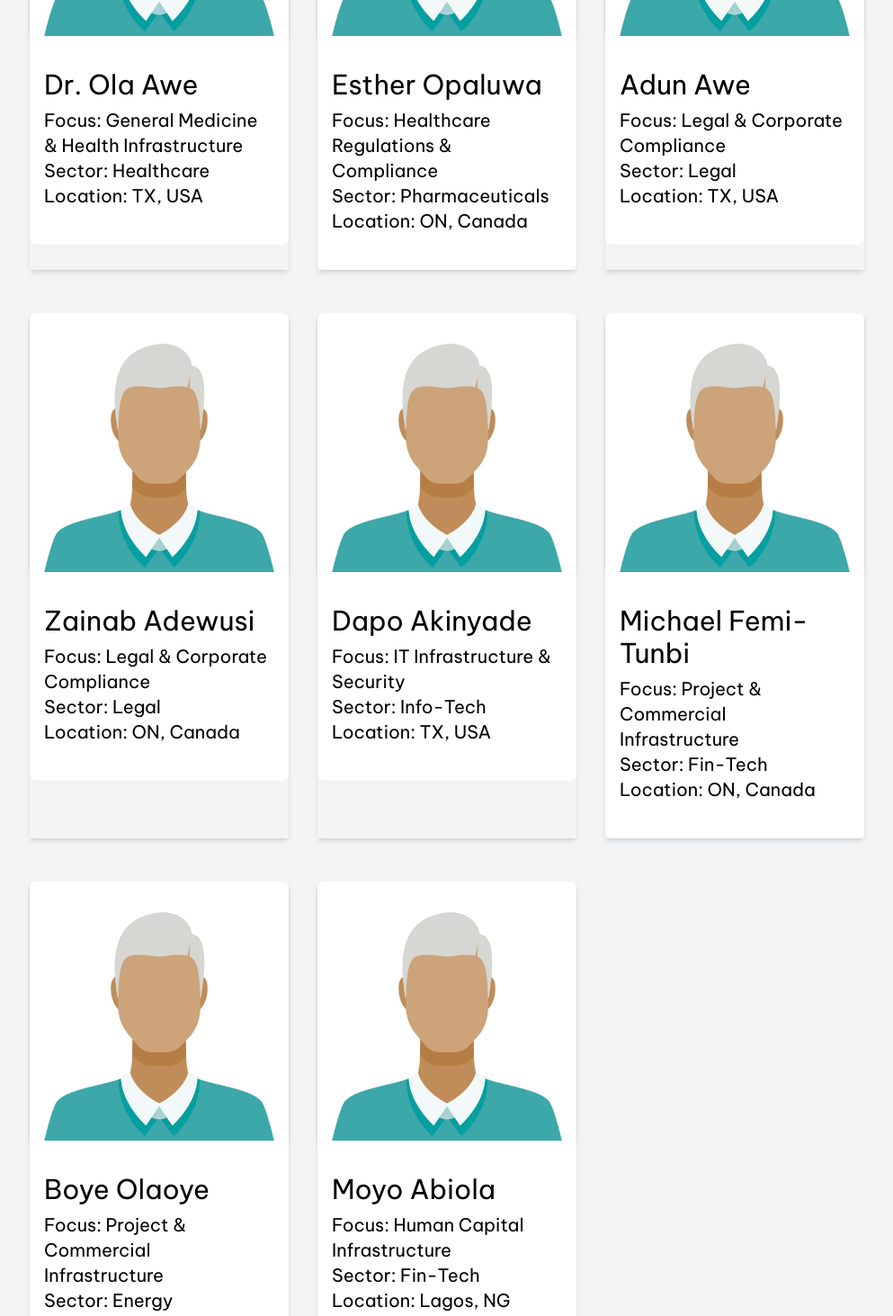
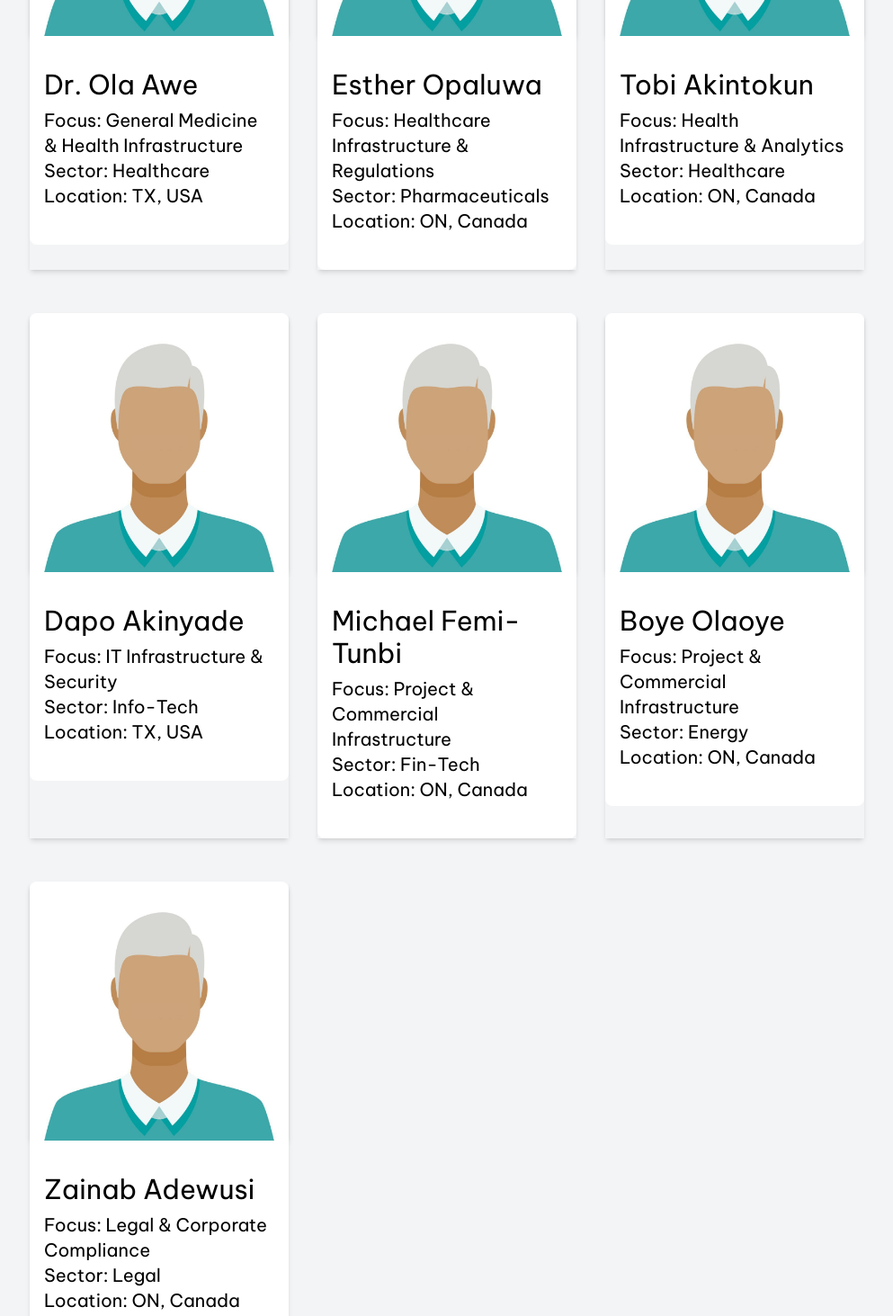
Before and after one commit to ihsidna/ihs-frontend, a React (Create React App) app: page /about in a window 1280 px wide. Shown: the part 2120-3583 px from the top of the page at 90% size, without its empty margins (143-1136 px from the left). Built offline with nearby package versions, Linux system fonts and the light colour scheme.

Commit message:
Second design review

```diff
--- a/src/components/app/Dashboard.jsx
+++ b/src/components/app/Dashboard.jsx
@@ -13,7 +13,7 @@ const Dashboard = () => {
 		<>
 			<div className="lg:p-20 md:p-10 p-3">
 				<div className="mb-5 mt-2">
-					<h2 className="md:text-4xl text-3xl mb-3">Hello John 👏🏼</h2>
+					<h2 className="md:text-4xl text-3xl mb-3">Hello John</h2>
 					<p className="text-slate-500 text-xl">Welcome to your dashboard</p>
 				</div>
 
@@ -21,11 +21,11 @@ const Dashboard = () => {
 
 				{/*User Cards*/}
 				<div className="grid md:grid-cols- grid-cols-2 md:gap-7 gap-3 my-10">
-					<div className="h-40 md:p-5 p-3 rounded-md bg-fuchsia-100 text-lg shadow-md">
+					<div className="h-40 md:p-5 p-3 rounded-md bg-ihs-blue-shade-50 text-lg shadow-md">
 						<p>Beneficiaries</p>
 						<p className="my-10"><span className="font-semibold md:text-3xl text-2xl pr-0.5 md:pr-2">0</span>Beneficiaries</p>
 					</div>
-					<div className="h-40 md:p-5 p-3 rounded-md bg-yellow-100 text-lg shadow-md">
+					<div className="h-40 md:p-5 p-3 rounded-md bg-ihs-green-shade-50 text-lg shadow-md">
 						<p>Appointments</p>
 						<p className="my-10"><span className="font-semibold md:text-3xl text-2xl pr-0.5 md:pr-2">0</span>Appointments</p>
 					</div>
@@ -36,20 +36,20 @@ const Dashboard = () => {
 				</div>
 
 				{/*Admin Cards*/}
-				<div className="grid md:grid-cols-3 grid-cols-2 md:gap-7 gap-3 my-10">
-					<div className="h-40 md:p-5 p-3 rounded-md bg-fuchsia-100 text-lg shadow-md">
-						<p>Users</p>
-						<p className="my-10"><span className="font-semibold md:text-3xl text-2xl pr-0.5 md:pr-2">0</span>Users</p>
-					</div>
-					<div className="h-40 md:p-5 p-3 rounded-md bg-yellow-100 text-lg shadow-md">
-						<p>Appointments</p>
-						<p className="my-10"><span className="font-semibold md:text-3xl text-2xl pr-0.5 md:pr-2">0</span>Appointments</p>
-					</div>
-					<div className="h-40 md:p-5 p-3 rounded-md bg-green-100 text-lg shadow-md">
-						<p>Health Workers</p>
-						<p className="my-10"><span className="font-semibold md:text-3xl text-2xl pr-0.5 md:pr-2">0</span>Health Workers</p>
-					</div>
-				</div>
+				{/*<div className="grid md:grid-cols-3 grid-cols-2 md:gap-7 gap-3 my-10">*/}
+				{/*	<div className="h-40 md:p-5 p-3 rounded-md bg-ihs-green-shade-50 text-lg shadow-md">*/}
+				{/*		<p>Users</p>*/}
+				{/*		<p className="my-10"><span className="font-semibold md:text-3xl text-2xl pr-0.5 md:pr-2">0</span>Users</p>*/}
+				{/*	</div>*/}
+				{/*	<div className="h-40 md:p-5 p-3 rounded-md bg-ihs-blue-shade-50 text-lg shadow-md">*/}
+				{/*		<p>Appointments</p>*/}
+				{/*		<p className="my-10"><span className="font-semibold md:text-3xl text-2xl pr-0.5 md:pr-2">0</span>Appointments</p>*/}
+				{/*	</div>*/}
+				{/*	<div className="h-40 md:p-5 p-3 rounded-md bg-ihs-green-shade-50 text-lg shadow-md">*/}
+				{/*		<p>Health Workers</p>*/}
+				{/*		<p className="my-10"><span className="font-semibold md:text-3xl text-2xl pr-0.5 md:pr-2">0</span>Health Workers</p>*/}
+				{/*	</div>*/}
+				{/*</div>*/}
 
 				{/*Beneficiaries Section*/}
 				<div className="flex justify-between items-center mt-20">
--- a/src/components/website/about/People.jsx
+++ b/src/components/website/about/People.jsx
@@ -34,7 +34,7 @@ const People = () => {
 									<div className="bg-white md:py-10 py-8 -mt-1 rounded-b-lg">
 										<div className="flex flex-col mx-4">
 											<p className="font-normal text-3xl md:text-3xl pb-2">Esther Opaluwa</p>
-											<p className="font-light text-xl md:text-xl"><span className="font-normal">Focus: </span>Healthcare Regulations & Compliance</p>
+											<p className="font-light text-xl md:text-xl"><span className="font-normal">Focus: </span>Healthcare Infrastructure & Regulations</p>
 											<p className="font-light text-xl md:text-xl"><span className="font-normal">Sector: </span> Pharmaceuticals</p>
 											<p className="font-light text-xl md:text-xl"><span className="font-normal">Location: </span> ON, Canada</p>
 										</div>
@@ -46,22 +46,9 @@ const People = () => {
 									</div>
 									<div className="bg-white md:py-10 py-8 -mt-1 rounded-b-lg">
 										<div className="flex flex-col mx-4">
-											<p className="font-normal text-3xl md:text-3xl pb-2">Adun Awe</p>
-											<p className="font-light text-xl md:text-xl"><span className="font-normal">Focus: </span>Legal & Corporate Compliance</p>
-											<p className="font-light text-xl md:text-xl"><span className="font-normal">Sector: </span> Legal</p>
-											<p className="font-light text-xl md:text-xl"><span className="font-normal">Location: </span> TX, USA</p>
-										</div>
-									</div>
-								</div>
-								<div className="shadow-md md:mx-4 my-6">
-									<div>
-										<img src={AvatarImage} alt="Secondary & tertiary Care" className="rounded-t-lg shadow-md" />
-									</div>
-									<div className="bg-white md:py-10 py-8 -mt-1 rounded-b-lg">
-										<div className="flex flex-col mx-4">
-											<p className="font-normal text-3xl md:text-3xl pb-2">Zainab Adewusi</p>
-											<p className="font-light text-xl md:text-xl"><span className="font-normal">Focus: </span>Legal & Corporate Compliance</p>
-											<p className="font-light text-xl md:text-xl"><span className="font-normal">Sector: </span> Legal</p>
+											<p className="font-normal text-3xl md:text-3xl pb-2">Tobi Akintokun</p>
+											<p className="font-light text-xl md:text-xl"><span className="font-normal">Focus: </span>Health Infrastructure & Analytics</p>
+											<p className="font-light text-xl md:text-xl"><span className="font-normal">Sector: </span> Healthcare</p>
 											<p className="font-light text-xl md:text-xl"><span className="font-normal">Location: </span> ON, Canada</p>
 										</div>
 									</div>
@@ -111,18 +98,16 @@ const People = () => {
 									</div>
 									<div className="bg-white md:py-10 py-8 -mt-1 rounded-b-lg">
 										<div className="flex flex-col mx-4">
-											<p className="font-normal text-3xl md:text-3xl pb-2">Moyo Abiola</p>
-											<p className="font-light text-xl md:text-xl"><span className="font-normal">Focus: </span>Human Capital Infrastructure</p>
-											<p className="font-light text-xl md:text-xl"><span className="font-normal">Sector: </span> Fin-Tech</p>
-											<p className="font-light text-xl md:text-xl"><span className="font-normal">Location: </span> Lagos, NG</p>
+											<p className="font-normal text-3xl md:text-3xl pb-2">Zainab Adewusi</p>
+											<p className="font-light text-xl md:text-xl"><span className="font-normal">Focus: </span>Legal & Corporate Compliance</p>
+											<p className="font-light text-xl md:text-xl"><span className="font-normal">Sector: </span> Legal</p>
+											<p className="font-light text-xl md:text-xl"><span className="font-normal">Location: </span> ON, Canada</p>
 										</div>
 									</div>
 								</div>
 							</div>
 						</div>
-
 					</div>
-
 				</div>
 			</div>
 		</div>
--- a/src/components/website/landing/WhyUs.jsx
+++ b/src/components/website/landing/WhyUs.jsx
@@ -17,12 +17,6 @@ const WhyUs = () => {
 						<ul className="text-gray-600 text-lg md:text-2xl md:py-4 py-4">
 							<li className="flex items-center">
 								<div><CheckIcon className="mr-4 text-ihs-green w-6"/></div>
-								<div>
-									Compliance & Regulations
-								</div>
-							</li>
-							<li className="flex items-center">
-								<div><CheckIcon className="mr-4 text-ihs-green w-6"/></div>
 								<div>Commitment To Care</div>
 							</li>
 							<li className="flex items-center">
@@ -35,11 +29,7 @@ const WhyUs = () => {
 							</li>
 							<li className="flex items-center">
 								<div><CheckIcon className="mr-4 text-ihs-green w-6"/></div>
-								<div>Ease & Simplicity</div>
-							</li>
-							<li className="flex items-center">
-								<div><CheckIcon className="mr-4 text-ihs-green w-6"/></div>
-								<div>Transparency</div>
+								<div>Ease & Visibility</div>
 							</li>
 						</ul>
 
```
